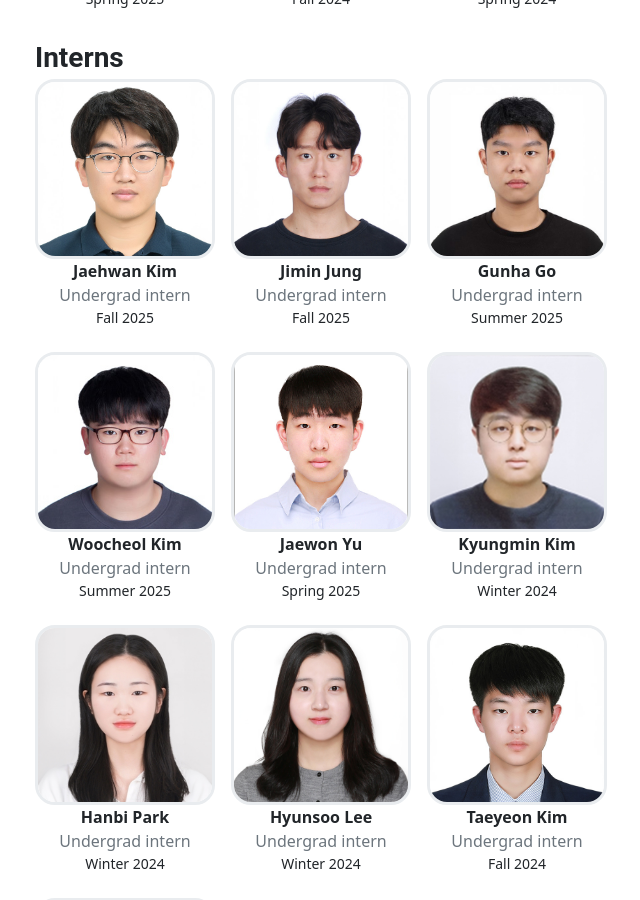
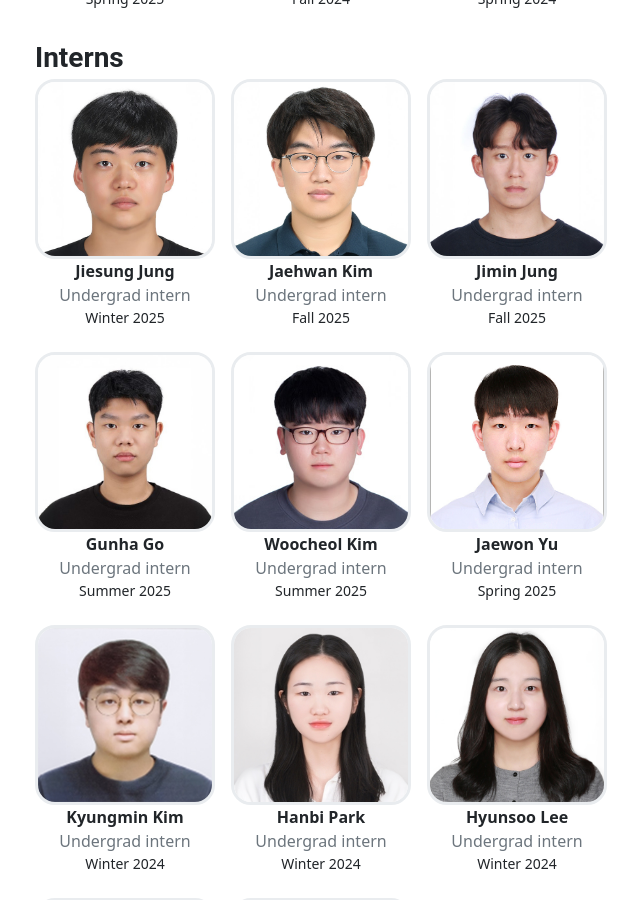
Before and after one commit to postech-compsec/postech-compsec.github.io, a Jekyll site: the page built from pages/people.md, in a window 1280 px wide and 900 px high, scrolled down 1099 px. Shown: the whole window, without its empty margins (237-877 px from the left). Built offline with Jekyll 4.4.1, drawn with Linux system fonts in a browser that asks for light colours; nearby versions of some CDN libraries.

Commit message:
add jiesung

```diff
--- a/_data/people.yml
+++ b/_data/people.yml
@@ -48,6 +48,12 @@ Graduate Students:
   site: https://bxta.kr/
 
 Interns:
+- name: Jiesung Jung
+  role: Undergrad intern
+  since: Winter 2025
+  image: assets/people/jiesung.jpg
+  site: https://github.com/js-daniel72
+
 - name: Jaehwan Kim
   role: Undergrad intern
   since: Fall 2025
```
Also changed, not shown: pages/home.md (+1 -0 lines), assets/people/jiesung.jpg (added).
